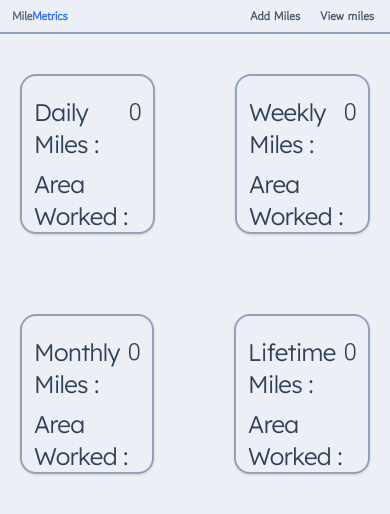
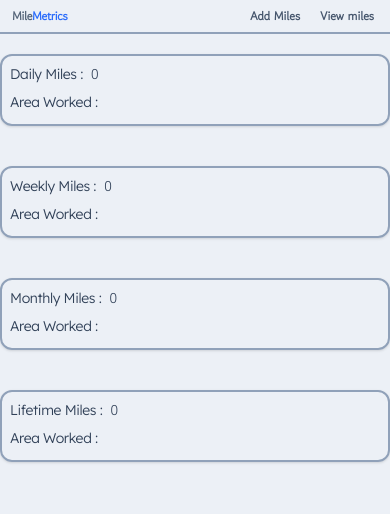
Before and after one commit to TFS405/mile-metrics, a React (Vite) app: page /view-miles in a window 390 px wide. Shown: the top 514 px of the page. Built offline with nearby package versions, Linux system fonts and the light colour scheme.

Commit message:
refactor: 💡 begin to make ViewMilesPage responsive at 320 px
before continuing, I must implement the logic of rendering worked areas
for the week, month and lifetime stats

```diff
--- a/src/features/mileage/MileageDisplay.tsx
+++ b/src/features/mileage/MileageDisplay.tsx
@@ -41,8 +41,8 @@ export default function MileageDisplay({ config }) {
 	const mode = selectedConfig[config];
 
 	return (
-		<section className="m-10 flex-1 rounded-2xl border-2 border-slate-400 p-3 text-2xl tracking-tight text-slate-700 shadow-sm">
-			<dl className="mt-2 space-y-2">
+		<section className="max-h-1/4 rounded-xl border-2 border-slate-400 p-2 text-sm tracking-tight text-slate-700 shadow-sm sm:m-10 sm:text-2xl">
+			<dl className="space-y-2">
 				<div className="flex gap-2">
 					<dt className="tracking font-display font-light">
 						{mode.timeFrame} Miles :{' '}
--- a/src/pages/AddMilesPage.jsx
+++ b/src/pages/AddMilesPage.jsx
@@ -2,7 +2,7 @@ import AddMilesForm from '../features/mileage/AddMiles';
 
 export default function AddMilesPage() {
 	return (
-		<main className="mt-7 flex h-full max-w-9/10 flex-col sm:mt-10 sm:w-full sm:max-w-11">
+		<main className="flex h-full max-w-9/10 flex-col sm:mt-10 sm:w-full sm:max-w-11">
 			<AddMilesForm />
 		</main>
 	);
--- a/src/pages/ViewMilesPage.jsx
+++ b/src/pages/ViewMilesPage.jsx
@@ -2,15 +2,12 @@ import MileageDisplay from '../features/mileage/MileageDisplay';
 
 export default function ViewMilesPage() {
 	return (
-		<main className="flex flex-1 flex-col">
-			<div className="flex h-60">
-				<MileageDisplay config="day" />
-				<MileageDisplay config="week" />
-			</div>
-			<div className="flex h-60">
-				<MileageDisplay config="month" />
-				<MileageDisplay config="lifetime" />
-			</div>
+		<main className="flex flex-1 flex-col gap-10">
+			<MileageDisplay config="day" />
+			<MileageDisplay config="week" />
+
+			<MileageDisplay config="month" />
+			<MileageDisplay config="lifetime" />
 		</main>
 	);
 }
--- a/src/ui/Sidebar.jsx
+++ b/src/ui/Sidebar.jsx
@@ -2,7 +2,7 @@ import { Link } from 'react-router';
 
 export default function Sidebar() {
 	return (
-		<div className="flex w-full justify-between gap-2 border-b-2 border-b-slate-400 px-3 py-2 sm:mx-3 sm:h-full sm:w-20 sm:flex-col sm:border-r-2 sm:border-r-slate-400">
+		<div className="mb-5 flex w-full justify-between gap-2 border-b-2 border-b-slate-400 px-3 py-2 sm:mx-3 sm:h-full sm:w-20 sm:flex-col sm:border-r-2 sm:border-r-slate-400">
 			<Link>
 				<h1 className="text-xs font-extrabold tracking-tight sm:text-sm">
 					<span className="text-slate-600/90">Mile</span>
```
